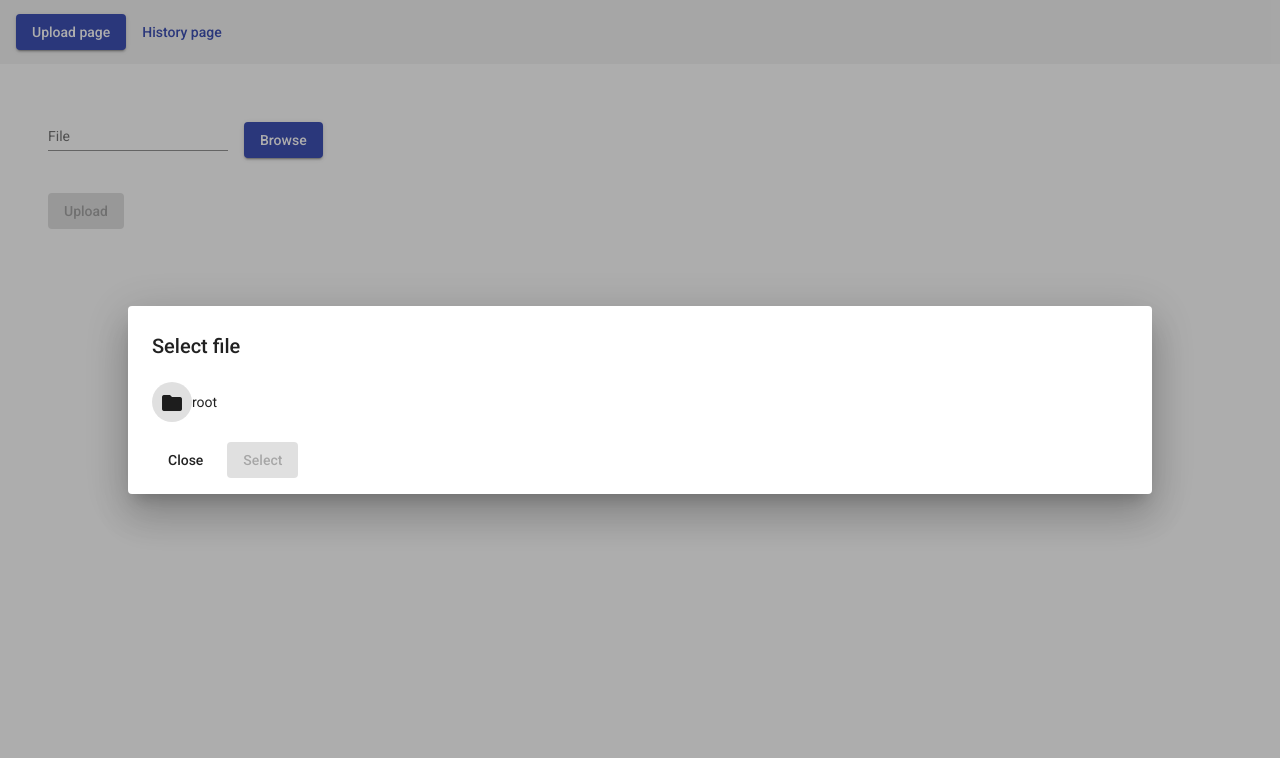
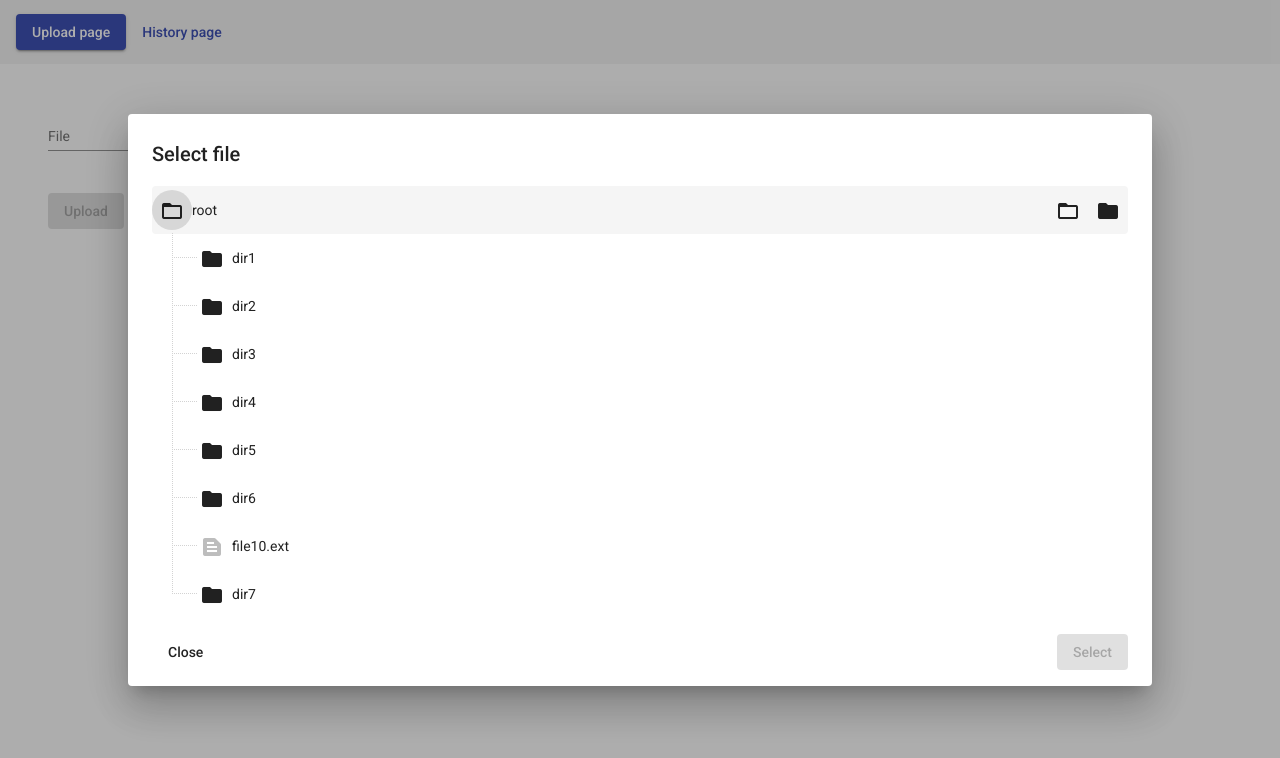
Before and after one commit to Twazny/file-browser, an Angular app: page /upload in a window 1280 px wide. Both pictures are taken after a click on the button "Browse". Shown: the top 758 px of the page. Built offline with nearby package versions, Linux system fonts and the light colour scheme.

Commit message:
FileBrowserFinsihed

```diff
--- a/src/app/file-browser/file-browser.component.html
+++ b/src/app/file-browser/file-browser.component.html
@@ -1,7 +1,12 @@
-
-    <h2 mat-dialog-title>Select file</h2>
+<div class="file-browser">
+  <h2 mat-dialog-title>
+    {{data.selectedFile? data.selectedFile : 'Select file'}}
+  </h2>
   <mat-dialog-content>
-        <mat-tree [dataSource]="dataSource" [treeControl]="treeControl" class="example-tree">
+      <mat-tree
+        [dataSource]="dataSource"
+        [treeControl]="treeControl"
+        class="example-tree">
 
         <mat-tree-node *matTreeNodeDef="let node" matTreeNodeToggle>
           <li
@@ -18,23 +23,43 @@
         <mat-nested-tree-node *matTreeNodeDef="let node; when: hasChild">
           <li>
             <div class="mat-tree-node">
-                  <button mat-icon-button matTreeNodeToggle
+              <button
+                mat-icon-button
+                matTreeNodeToggle
                 [attr.aria-label]="'Toggle ' + node.name">
                 <mat-icon class="mat-icon-rtl-mirror">
                   {{treeControl.isExpanded(node) ? 'folder_open' : 'folder'}}
                 </mat-icon>
               </button>
               {{node.name}}
+              <div *ngIf="node.name === 'root'" class="all-row-controls">
+                <button
+                  mat-icon-button
+                  matTooltip="Expand all"
+                  (click)="onExpandAll()">
+                  <mat-icon class="mat-icon-rtl-mirror">folder_open</mat-icon>
+                </button>
+                <button
+                  mat-icon-button
+                  matTooltip="Collapse all"
+                  (click)="onCollapseAll()">
+                  <mat-icon class="mat-icon-rtl-mirror">folder</mat-icon>
+                </button>
               </div>
-                <ul [class.example-tree-invisible]="!treeControl.isExpanded(node)">
+            </div>
+            <ul [class.branch-invisible]="!treeControl.isExpanded(node)">
               <ng-container matTreeNodeOutlet></ng-container>
             </ul>
           </li>
         </mat-nested-tree-node>
+
       </mat-tree>
   </mat-dialog-content>
   <mat-dialog-actions>
-        <button mat-button [mat-dialog-close]="null" >Close</button>
+      <button
+        mat-button
+        [mat-dialog-close]="null"
+      >Close</button>
       <button
         mat-raised-button
         [disabled]="!data.selectedFile"
@@ -42,3 +67,4 @@
         (click)="onSelect()"
       >Select</button>
   </mat-dialog-actions>
+</div>
--- a/src/app/file-browser/file-browser.component.scss
+++ b/src/app/file-browser/file-browser.component.scss
@@ -1,21 +1,37 @@
-.example-tree-invisible {
+:host {
+  display: block;
+  height: 100%;
+  // max-height: 100vh;
+}
+
+.file-browser {
+  display: flex;
+  flex-direction: column;
+  height: 100%;
+}
+
+.branch-invisible {
   display: none;
 }
 
-.example-tree ul,
-.example-tree li {
+mat-tree ul,
+mat-tree li {
   margin-top: 0;
   margin-bottom: 0;
   list-style-type: none;
   cursor: pointer;
 }
 
-mat-tree > mat-nested-tree-node > li > div.mat-tree-node::before {
+mat-tree > mat-nested-tree-node > li > div.mat-tree-node {
+  border-radius: 4px;
+  background-color: #f5f5f5;
+  &::before {
   border: none;
+  }
 }
 
-.example-tree li.mat-tree-node,
-.example-tree div.mat-tree-node {
+mat-tree li.mat-tree-node,
+mat-tree div.mat-tree-node {
   position: relative;
   &::before {
     position: absolute;
@@ -30,15 +46,14 @@ mat-tree > mat-nested-tree-node > li > div.mat-tree-node::before {
   }
 }
 
-.example-tree mat-tree-node:first-child li.mat-tree-node::before,
-.example-tree
-  mat-nested-tree-node:first-child
+mat-tree mat-tree-node:first-child li.mat-tree-node::before,
+mat-tree mat-nested-tree-node:first-child
   > li
   > div.mat-tree-node::before {
   height: 24px;
 }
 
-.example-tree mat-nested-tree-node:not(:last-child) > li > ul {
+mat-tree mat-nested-tree-node:not(:last-child) > li > ul {
   position: relative;
   &::before {
     height: 100%;
@@ -57,10 +72,27 @@ mat-tree > mat-nested-tree-node > li > div.mat-tree-node::before {
   background-color: #f5f5f5;
 
   &::after {
-    content: "Selected file";
+    content: "Selected";
     position: absolute;
-    right: 16px;
+    right: 10px;
     top: 50%;
     transform: translateY(-50%);
   }
 }
+
+mat-dialog-content {
+  flex-grow: 1;
+  max-height: 80vh;
+}
+
+mat-dialog-actions {
+  justify-content: space-between;
+  width: 100%;
+}
+
+.all-row-controls {
+  flex-grow: 1;
+  display: flex;
+  flex-direction: row;
+  justify-content: flex-end;
+}
--- a/src/app/file-browser/file-browser.component.ts
+++ b/src/app/file-browser/file-browser.component.ts
@@ -1,4 +1,4 @@
-import { Component, EventEmitter, Input, OnInit, Output, Inject} from '@angular/core';
+import { Component, OnInit, Inject} from '@angular/core';
 import { NestedTreeControl } from '@angular/cdk/tree'
 import { MatTreeNestedDataSource } from '@angular/material/tree'
 
@@ -11,10 +11,8 @@ import { FileService, TreeNode } from './file.service'
   styleUrls: ['./file-browser.component.scss']
 })
 export class FileBrowserComponent implements OnInit {
-
   treeControl = new NestedTreeControl<TreeNode>(node => node.children);
   dataSource = new MatTreeNestedDataSource<TreeNode>();
-
 
   constructor(
     @Inject(MAT_DIALOG_DATA) public data: {selectedFile: string},
@@ -24,11 +22,10 @@ export class FileBrowserComponent implements OnInit {
 
     const files = this.fileService.getFiles();
     this.dataSource.data = files
+    this.treeControl.dataNodes = files
   }
 
-
   hasChild = (_: number, node: TreeNode) => !!node.children ;
-
 
   ngOnInit(): void {
     if (this.data.selectedFile) {
@@ -39,10 +36,16 @@ export class FileBrowserComponent implements OnInit {
          this.treeControl.expand(openedNode)
          nodes = openedNode.children
       } while (openedNode.fullPath !== this.data.selectedFile)
+    } else {
+      this.treeControl.expand(this.dataSource.data[0])
     }
   }
 
   onLeafSelect(path: string): void {
+    if (this.data.selectedFile === path) {
+      this.data.selectedFile = null
+      return
+    }
     this.data.selectedFile = path
   }
 
@@ -50,4 +53,11 @@ export class FileBrowserComponent implements OnInit {
     this.dialogRef.close(this.data.selectedFile)
   }
 
+  onExpandAll(): void {
+    this.treeControl.expandAll()
+  }
+
+  onCollapseAll(): void {
+    this.treeControl.collapseAll()
+  }
 }
--- a/src/app/material/material.module.ts
+++ b/src/app/material/material.module.ts
@@ -8,6 +8,7 @@ import { MatTreeModule } from '@angular/material/tree'
 import { MatIconModule } from '@angular/material/icon'
 import { MatListModule } from '@angular/material/list'
 import { MatSidenavModule } from '@angular/material/sidenav'
+import { MatTooltipModule } from '@angular/material/tooltip'
 
 const materialComponents = [
   MatButtonModule,
@@ -18,7 +19,8 @@ const materialComponents = [
   MatTreeModule,
   MatIconModule,
   MatListModule,
-  MatSidenavModule
+  MatSidenavModule,
+  MatTooltipModule
 ]
 
 @NgModule({
```
Lines whose indentation alone changed are shown as unchanged.
